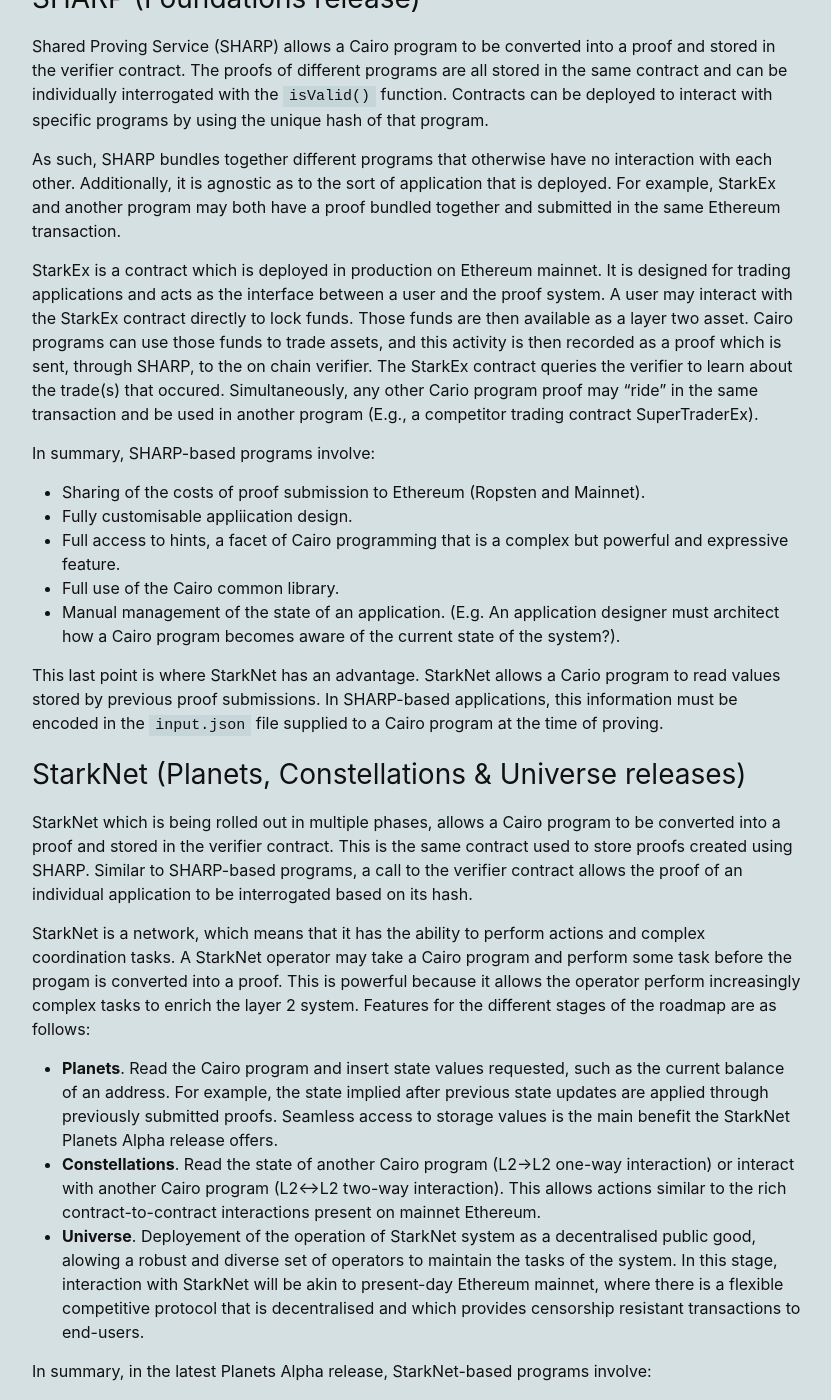
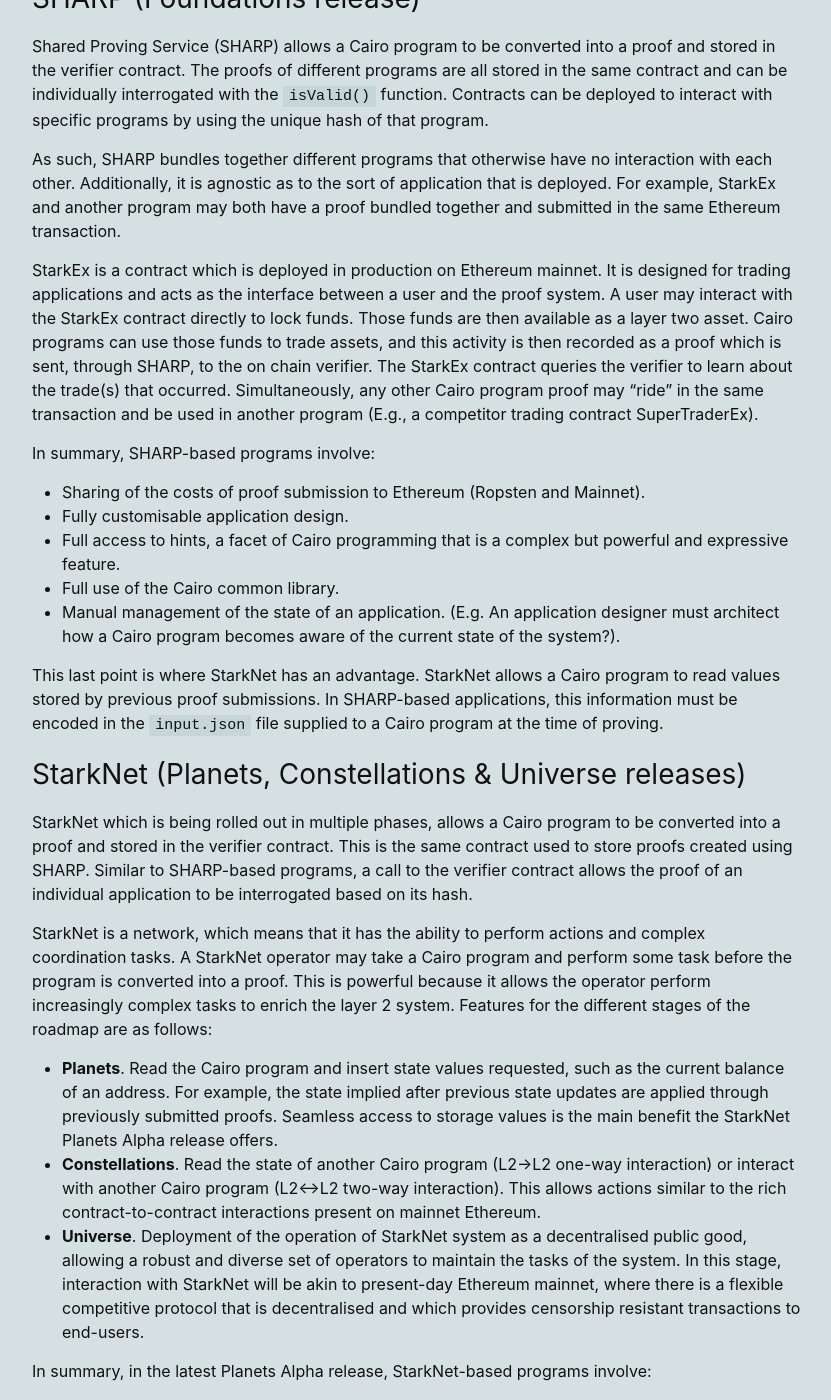
Before and after one commit to perama-v/perama-v.github.io, a Jekyll site: the page built from docs/cairo/deployment_options.md, in a window 1280 px wide and 1400 px high, scrolled down 442 px. Shown: the whole window, without its empty margins (223-1054 px from the left). Built offline with Jekyll 4.4.1, drawn with Linux system fonts in a browser that asks for light colours.

Commit message:
fixed spelling for several words

```diff
--- a/docs/cairo/deployment_options.md
+++ b/docs/cairo/deployment_options.md
@@ -33,20 +33,20 @@
 A user may interact with the StarkEx contract directly to lock funds. Those funds are then
 available as a layer two asset. Cairo programs can use those funds to trade assets, and this
 activity is then recorded as a proof which is sent, through SHARP, to the on chain verifier.
-The StarkEx contract queries the verifier to learn about the trade(s) that occured.
-Simultaneously, any other Cario program proof may "ride" in the same transaction and
+The StarkEx contract queries the verifier to learn about the trade(s) that occurred.
+Simultaneously, any other Cairo program proof may "ride" in the same transaction and
 be used in another program (E.g., a competitor trading contract SuperTraderEx).
 
 In summary, SHARP-based programs involve:
 - Sharing of the costs of proof submission to Ethereum (Ropsten and Mainnet).
-- Fully customisable appliication design.
+- Fully customisable application design.
 - Full access to hints, a facet of Cairo programming that is a complex but powerful
     and expressive feature.
 - Full use of the Cairo common library.
 - Manual management of the state of an application. (E.g. An application designer must
 architect how a Cairo program becomes aware of the current state of the system?).
 
-This last point is where StarkNet has an advantage. StarkNet allows a Cario program to
+This last point is where StarkNet has an advantage. StarkNet allows a Cairo program to
 read values stored by previous proof submissions. In SHARP-based applications, this information
 must be encoded in the `input.json` file supplied to a Cairo program at the time of proving.
 
@@ -59,7 +59,7 @@
 
 StarkNet is a network, which means that it has the ability to perform actions and
 complex coordination tasks. A StarkNet operator may take a Cairo program and perform some
-task before the progam is converted into a proof. This is powerful because it allows the
+task before the program is converted into a proof. This is powerful because it allows the
 operator perform increasingly complex tasks to enrich the layer 2 system. Features for
 the different stages of the roadmap are as follows:
 - **Planets**. Read the Cairo program and insert state values requested, such as the current
@@ -69,8 +69,8 @@
 - **Constellations**. Read the state of another Cairo program (L2->L2 one-way interaction)
 or interact with another Cairo program (L2<->L2 two-way interaction). This allows actions
 similar to the rich contract-to-contract interactions present on mainnet Ethereum.
-- **Universe**. Deployement of the operation of StarkNet system as a decentralised public good,
-alowing a robust and diverse set of operators to maintain the tasks of the system. In this
+- **Universe**. Deployment of the operation of StarkNet system as a decentralised public good,
+allowing a robust and diverse set of operators to maintain the tasks of the system. In this
 stage, interaction with StarkNet will be akin to present-day Ethereum mainnet, where there is
 a flexible competitive protocol that is decentralised and which provides censorship resistant
 transactions to end-users.
```
Also changed, not shown: docs/cairo/descriptive_summary.md (+8 -8 lines), docs/ethereum/ideas.md (+5 -5 lines).
